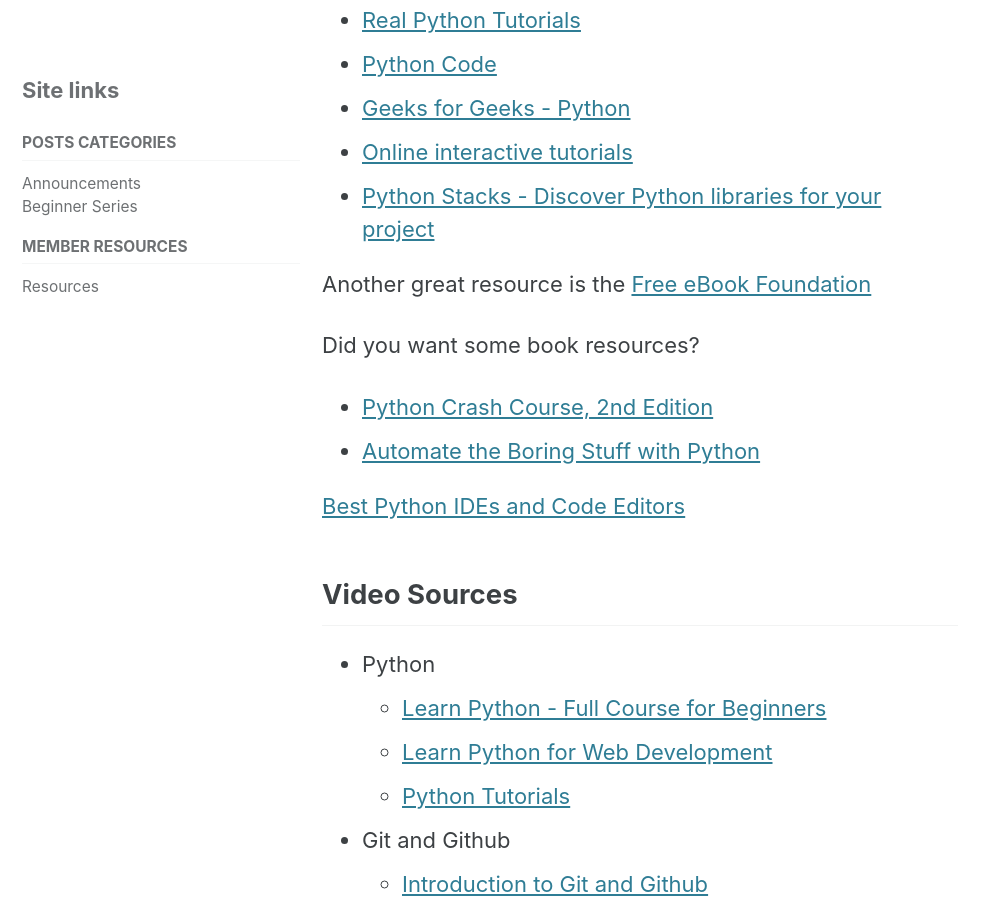
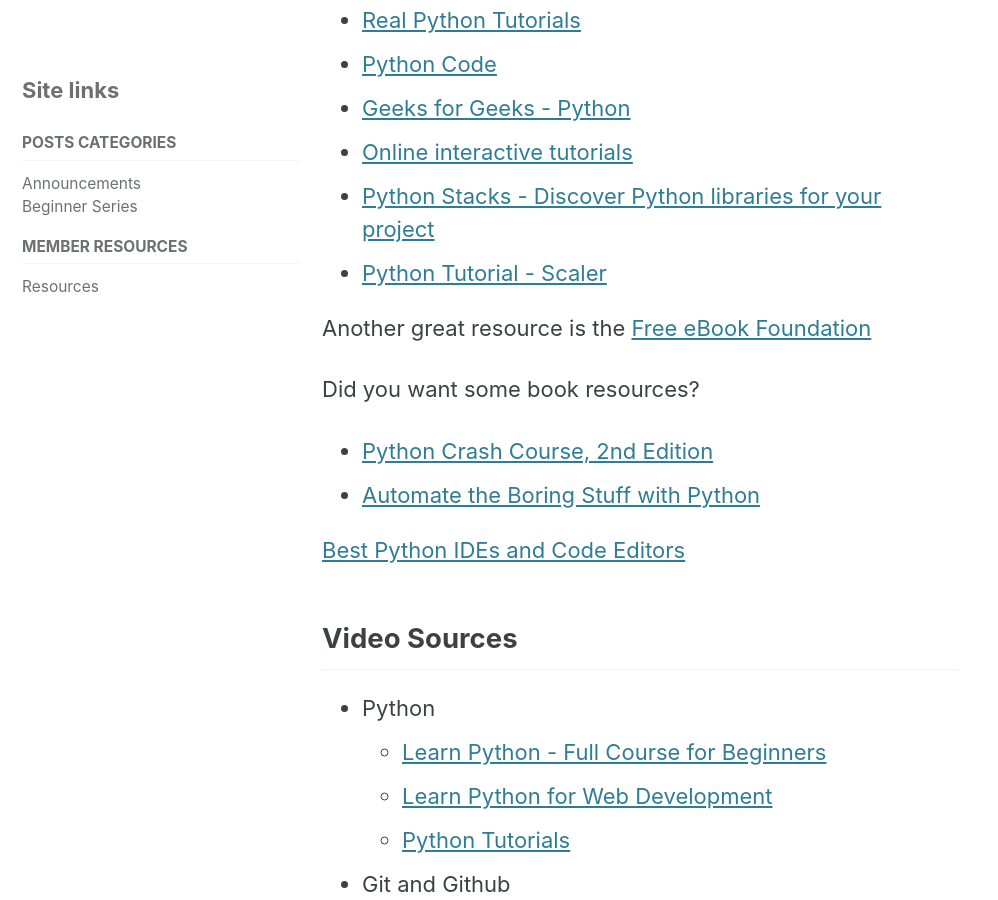
Before and after one commit to PythonClan/pythonclan.github.io, a Jekyll site: the page built from _pages/resources.md, in a window 1280 px wide and 900 px high, scrolled down 535 px. Shown: the whole window, without its empty margins (0-998 px from the left). Built offline with Jekyll 4.4.1, drawn with Linux system fonts in a browser that asks for light colours; cached includes are drawn as plain includes; nearby versions of some CDN libraries.

Commit message:
Added a useful resource
Have added a useful tutorial to start learning python programming from the scaler topics.

```diff
--- a/_pages/resources.md
+++ b/_pages/resources.md
@@ -21,6 +21,7 @@
 - [Geeks for Geeks - Python](https://www.geeksforgeeks.org/python-programming-language/)
 - [Online interactive tutorials](http://www.pythonbytesize.com/exercise-index.html)
 - [Python Stacks - Discover Python libraries for your project](https://www.pythonstacks.com/)
+- [Python Tutorial - Scaler](https://www.scaler.com/topics/python/what-is-python/)
 
 Another great resource is the [Free eBook Foundation](https://ebookfoundation.github.io/free-programming-books/free-programming-interactive-tutorials-en.html#python)
 
```
